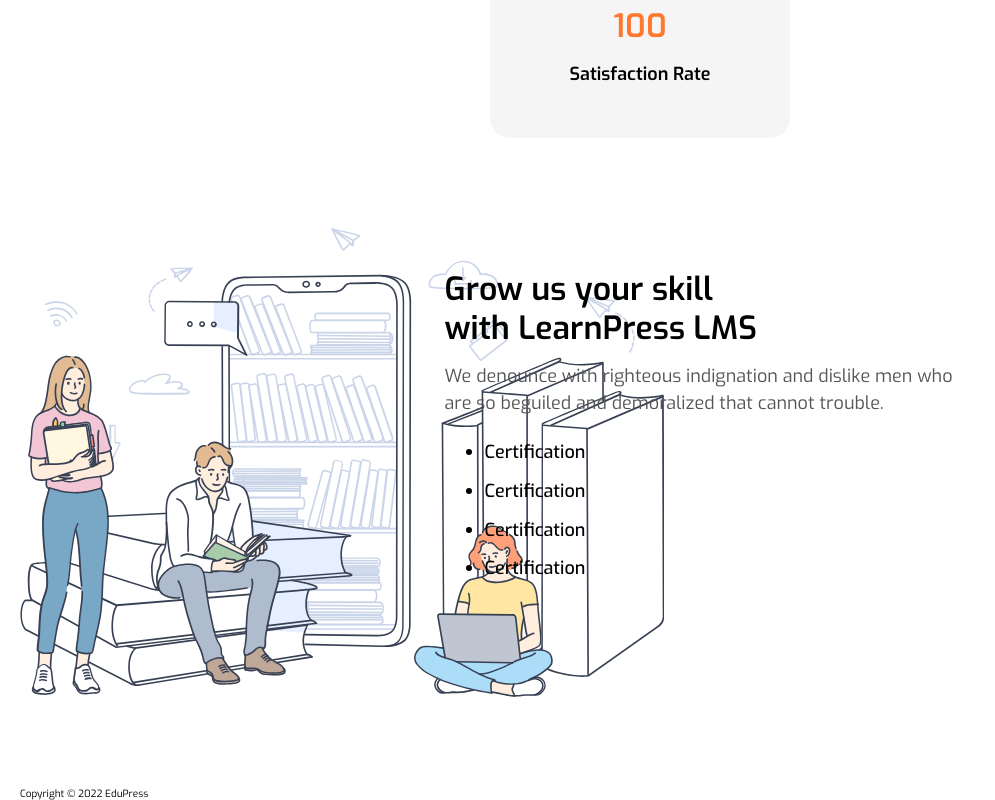
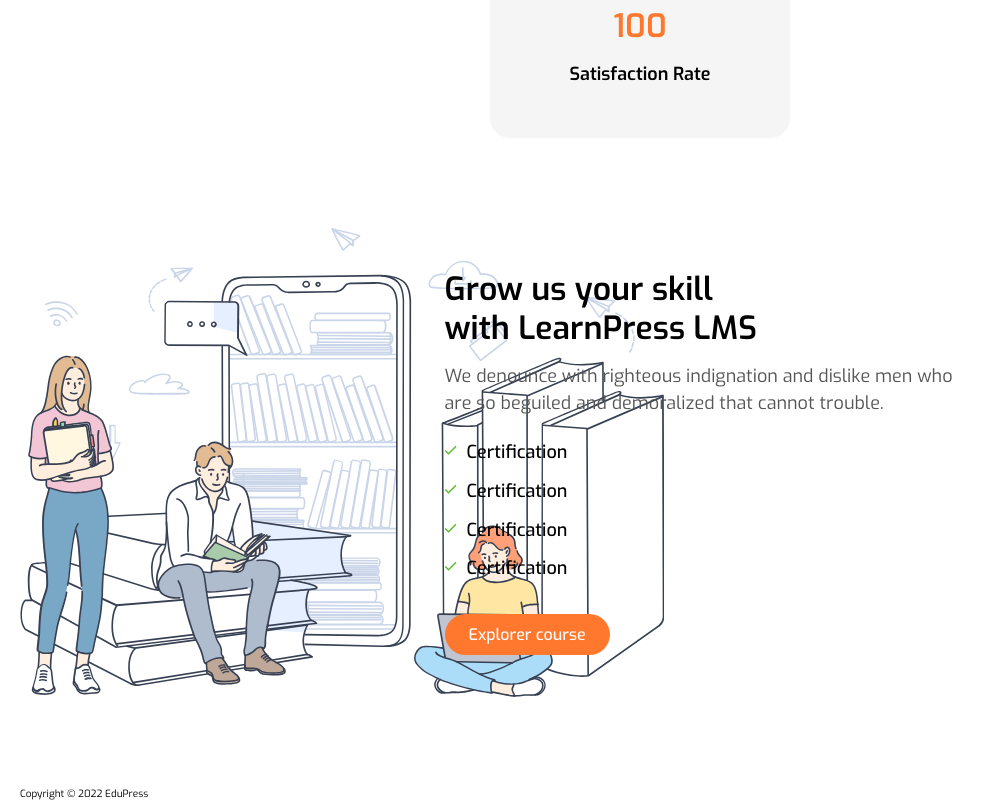
Before and after one commit to freund82/e-learning-react, a React (Vite) app: page / in a window 1280 px wide. Shown: the part 4211-5011 px from the top of the page, without its empty margins (0-995 px from the left). Built offline with nearby package versions, Linux system fonts and the light colour scheme.

Commit message:
Сделал маркеры с изображением галочки

```diff
--- a/src/pages/Home/GrowUs/GrowUs.jsx
+++ b/src/pages/Home/GrowUs/GrowUs.jsx
@@ -1,4 +1,5 @@
 import "./growUs.css"
+import ButtonPrimary from "../../../components/shared/ButtonPrimary/ButtonPrimary"
 
 function GrowUs() {
     return (
@@ -12,6 +13,9 @@
                         <li>Certification</li>
                         <li>Certification</li>
                     </ul>
+                    <div>
+                         <ButtonPrimary>Explorer course</ButtonPrimary>
+                    </div>
                 </div>
             </div>
     )
--- a/src/pages/Home/GrowUs/growUs.css
+++ b/src/pages/Home/GrowUs/growUs.css
@@ -2,7 +2,8 @@
     background-image:url("../../../assets/images/growUs.svg");
     background-repeat: no-repeat;
     background-size: cover;
-    width:64.4rem;
+    width:100%;
+    max-width:64.4rem;
     height: 46.9rem;
 }
 
@@ -34,6 +35,7 @@
 
 .growUs__list{
     margin-top:0;
+    padding-left:1.4rem;
 }
 .growUs__list li{
     font-size: var(--font-size18);
@@ -41,4 +43,10 @@
     color:var(--black);
     font-style:var(--font-family--Jost);
     font-weight: 500;
+    padding-left:0.8rem;
 }
+
+.growUs__list li::marker{
+    content:url("../../../assets/icons/ok.svg");
+    margin-right:0.8rem;
+}
```
Also changed, not shown: src/assets/icons/ok.svg (added).
